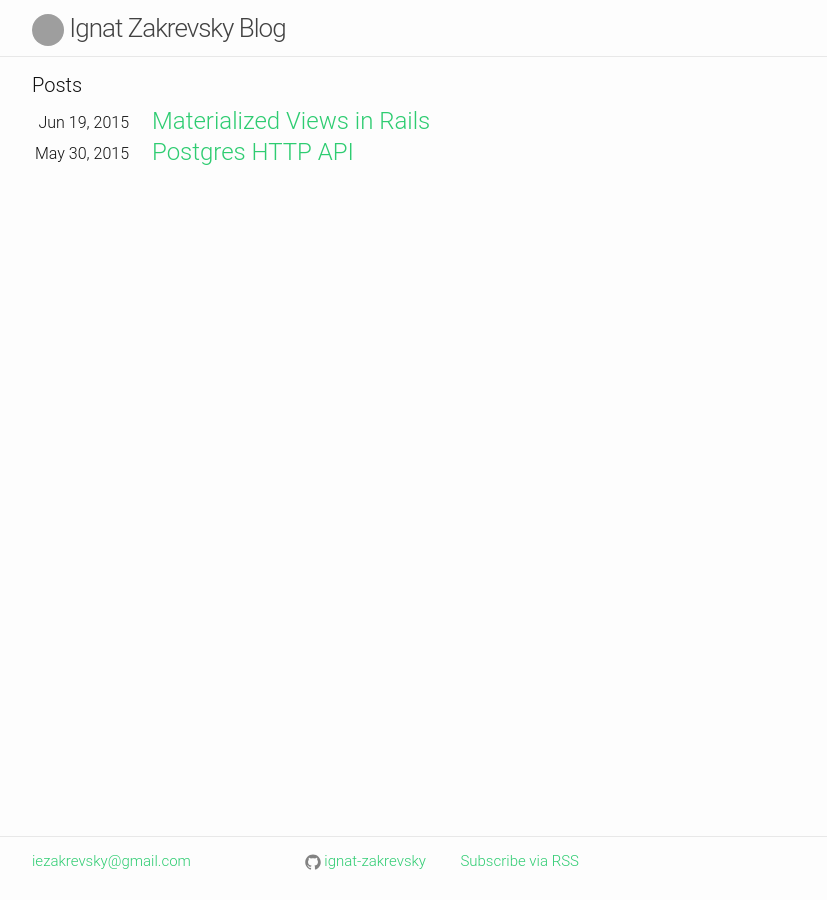
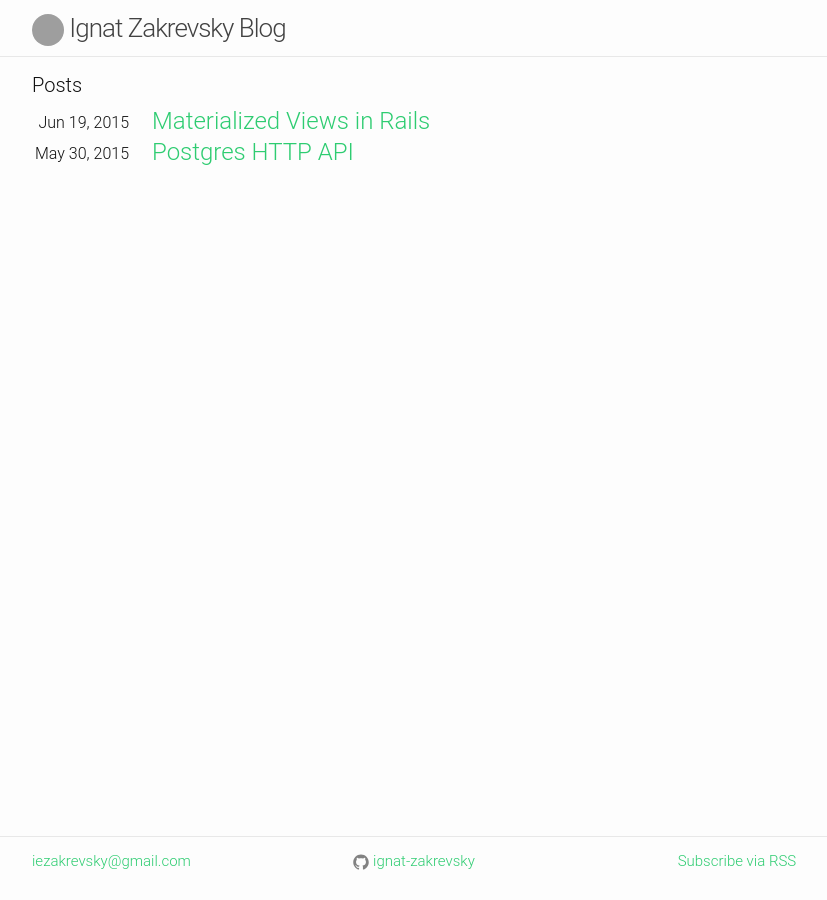
Before and after one commit to ignat-z/ignat-z.github.io, a Jekyll site: the page built from index.html, in a window 1280 px wide. Shown: the whole page, without its empty margins (222-1049 px from the left). Built offline with Jekyll 4.4.1, drawn with Linux system fonts in a browser that asks for light colours; grey boxes are pictures that could not be loaded.

Commit message:
footer align changes

```diff
--- a/_sass/_layout.scss
+++ b/_sass/_layout.scss
@@ -122,18 +122,21 @@
 }
 
 .footer-col-1 {
-    width: -webkit-calc(35% - (#{$spacing-unit} / 2));
-    width:         calc(35% - (#{$spacing-unit} / 2));
+    width: -webkit-calc(33% - (#{$spacing-unit} / 2));
+    width:         calc(33% - (#{$spacing-unit} / 2));
+    text-align: left;
 }
 
 .footer-col-2 {
-    width: -webkit-calc(20% - (#{$spacing-unit} / 2));
-    width:         calc(20% - (#{$spacing-unit} / 2));
+    width: -webkit-calc(33% - (#{$spacing-unit} / 2));
+    width:         calc(33% - (#{$spacing-unit} / 2));
+    text-align: center;
 }
 
 .footer-col-3 {
-    width: -webkit-calc(45% - (#{$spacing-unit} / 2));
-    width:         calc(45% - (#{$spacing-unit} / 2));
+    width: -webkit-calc(33% - (#{$spacing-unit} / 2));
+    width:         calc(33% - (#{$spacing-unit} / 2));
+    text-align: right;
 }
 
 @include media-query($on-laptop) {
```
